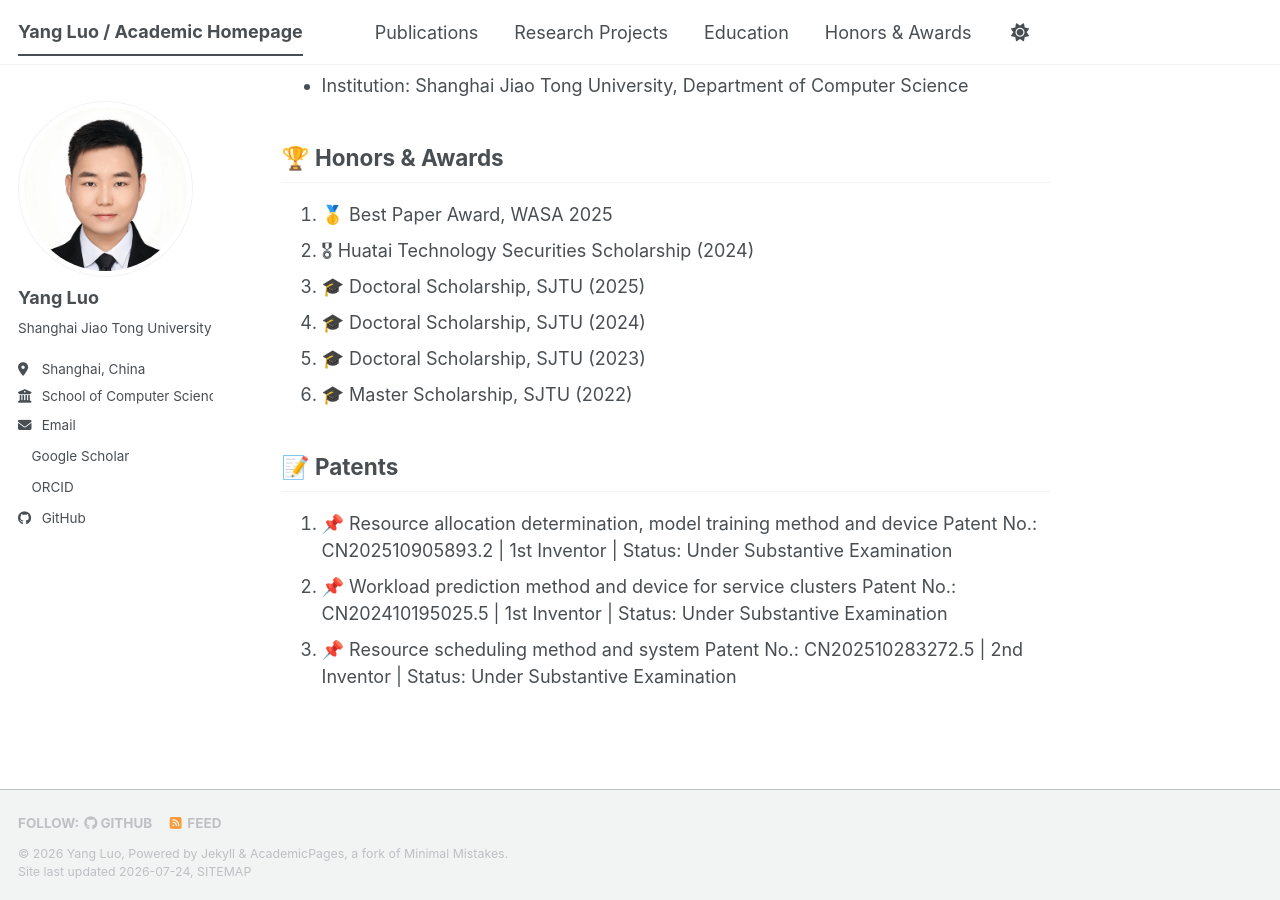
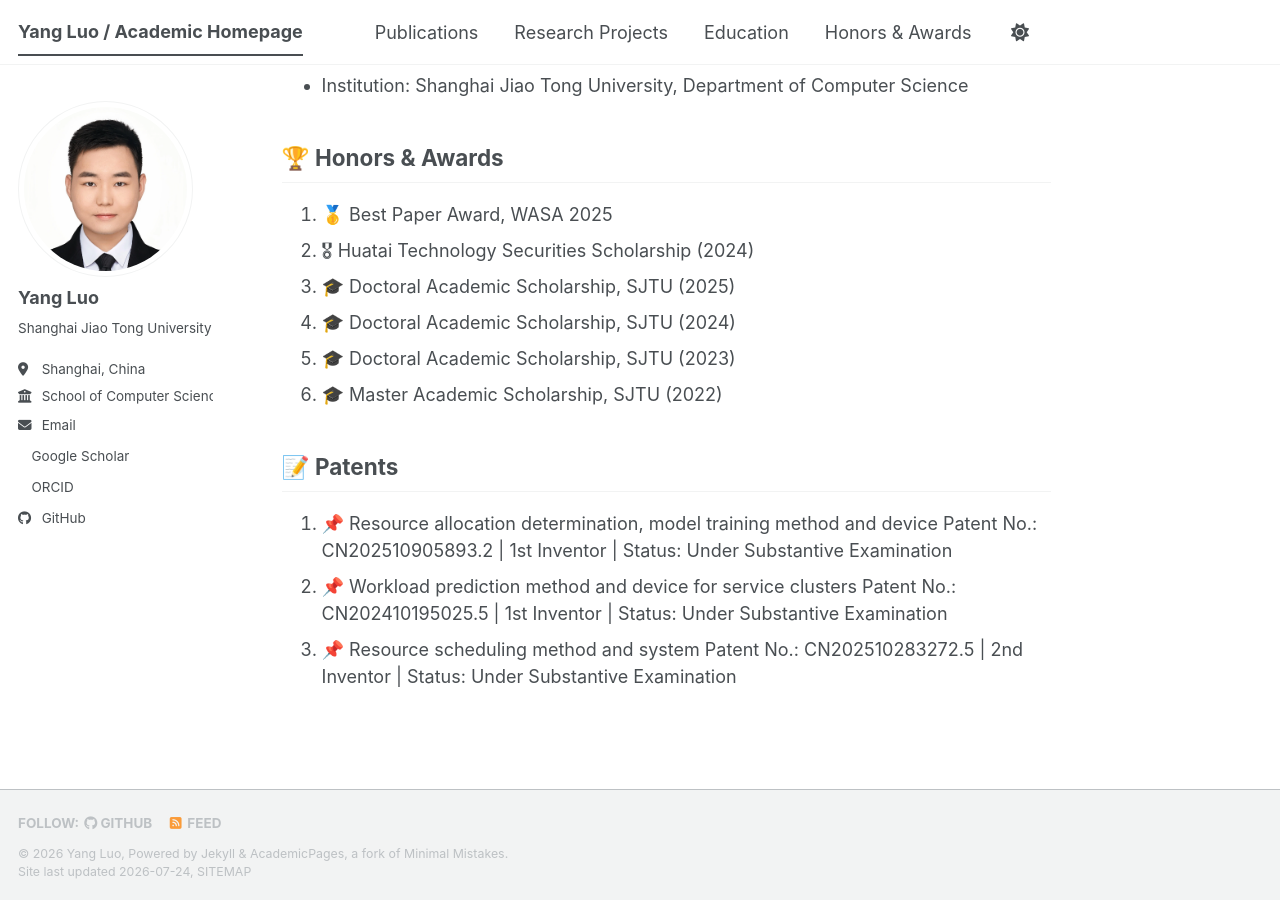
Before and after one commit to Floating-LY/Floating-LY.github.io, a Jekyll site: the page built from _pages/about.md, in a window 1280 px wide and 900 px high, scrolled down 4973 px. Built offline with Jekyll 4.4.1, drawn with Linux system fonts in a browser that asks for light colours; a style sheet for code colours, icons or effects is not loaded.

Commit message:
Update about.md

```diff
--- a/_pages/about.md
+++ b/_pages/about.md
@@ -112,10 +112,10 @@ Beyond cloud infrastructure, my techniques have been applied to:
 
 1. 🥇 Best Paper Award, WASA 2025
 2. 🎖 Huatai Technology Securities Scholarship (2024)
-3. 🎓 Doctoral Scholarship, SJTU (2025)
-4. 🎓 Doctoral Scholarship, SJTU (2024)
-5. 🎓 Doctoral Scholarship, SJTU (2023)
-6. 🎓 Master Scholarship, SJTU (2022)
+3. 🎓 Doctoral Academic Scholarship, SJTU (2025)
+4. 🎓 Doctoral Academic Scholarship, SJTU (2024)
+5. 🎓 Doctoral Academic Scholarship, SJTU (2023)
+6. 🎓 Master Academic Scholarship, SJTU (2022)
 
 ## 📝 Patents
 1. 📌 Resource allocation determination, model training method and device
```
